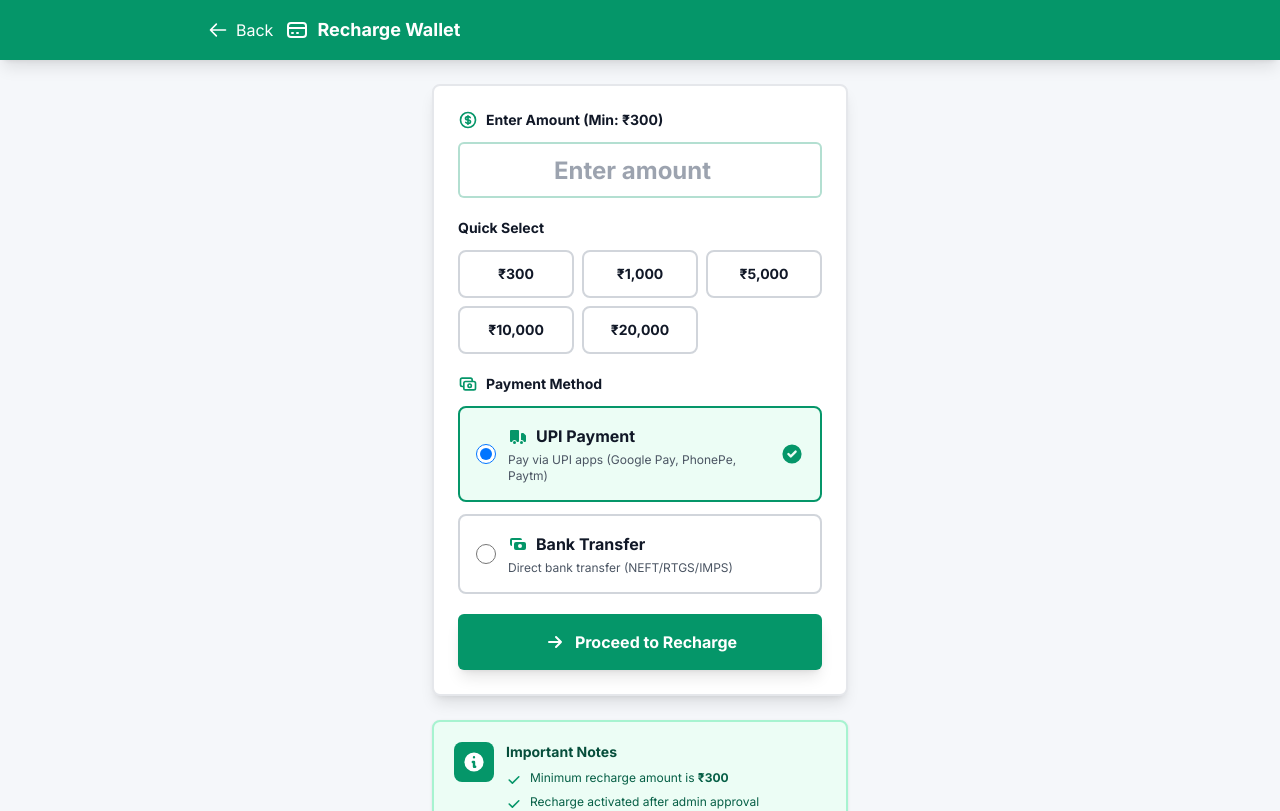
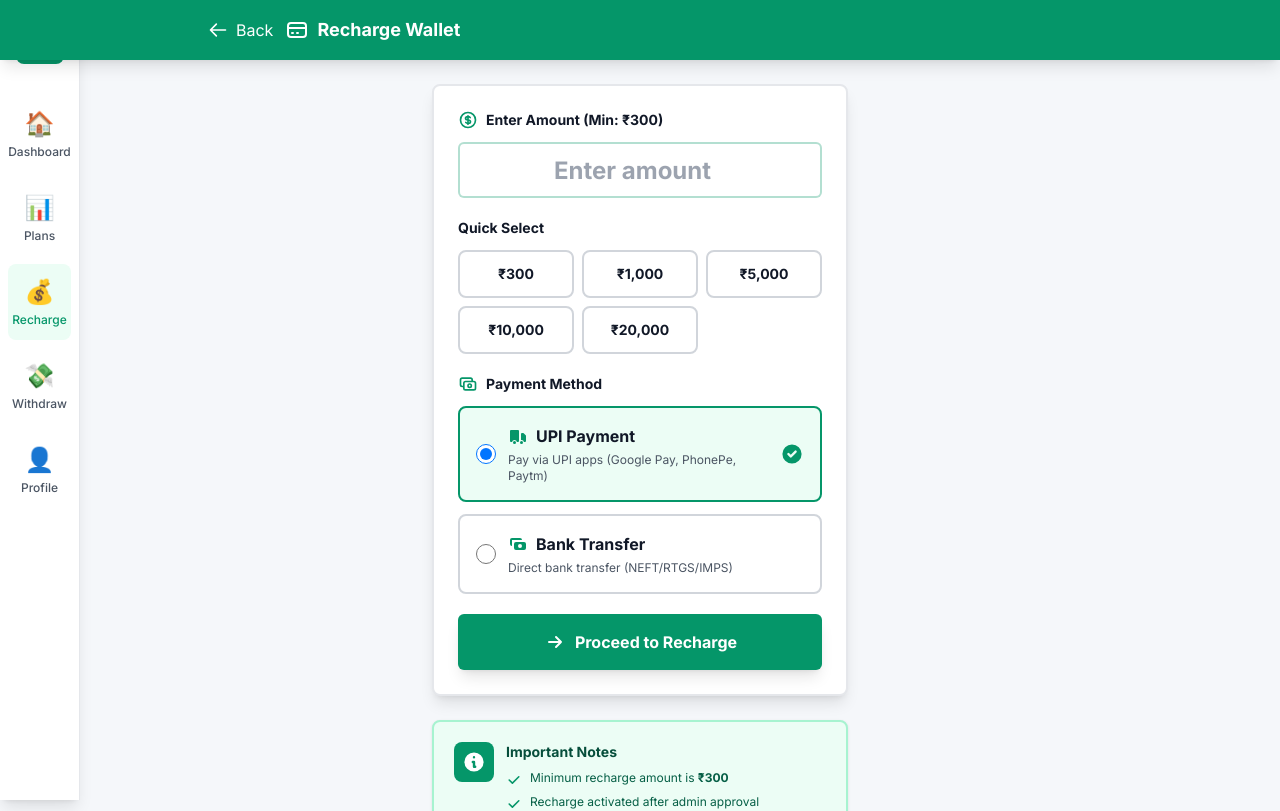
Before and after one commit to Devnaam/TradeX, a Next.js app: page /user/deposit in a window 1280 px wide. Shown: the top 811 px of the page. Built offline with nearby package versions, Linux system fonts and the light colour scheme.

Commit message:
updted the bottom bar

```diff
--- a/components/BottomNav.tsx
+++ b/components/BottomNav.tsx
@@ -39,14 +39,16 @@ export default function BottomNav() {
   };
 
   return (
-    <nav className="fixed bottom-0 left-0 right-0 bg-white border-t border-neutral-200 md:hidden z-50">
+    <>
+      {/* Mobile & iPad Bottom Navigation */}
+      <nav className="fixed bottom-0 left-0 right-0 bg-white border-t border-neutral-200 lg:hidden z-50 shadow-lg">
         <div className="grid grid-cols-5 h-16">
           {navItems.map((item) => (
             <Link key={item.path} href={item.path}>
               <button
-              className={`h-full flex flex-col items-center justify-center gap-1 transition-colors ${
+                className={`h-full flex flex-col items-center justify-center gap-1 transition-all ${
                   isActive(item.path)
-                  ? 'text-primary bg-blue-50'
+                    ? 'text-emerald-600 bg-emerald-50 font-bold'
                     : 'text-neutral-600 hover:bg-neutral-50'
                 }`}
               >
@@ -57,5 +59,36 @@ export default function BottomNav() {
           ))}
         </div>
       </nav>
+
+      {/* Laptop & Monitor Sidebar Navigation */}
+      <nav className="hidden lg:block fixed left-0 top-0 h-screen w-20 bg-white border-r border-neutral-200 z-40 shadow-lg">
+        <div className="flex flex-col h-full py-4">
+          {/* Logo/Brand */}
+          <div className="flex items-center justify-center mb-8">
+            <div className="w-12 h-12 bg-emerald-600 rounded-lg flex items-center justify-center">
+              <span className="text-white text-2xl font-bold">T</span>
+            </div>
+          </div>
+
+          {/* Navigation Items */}
+          <div className="flex-1 flex flex-col gap-2 px-2">
+            {navItems.map((item) => (
+              <Link key={item.path} href={item.path}>
+                <button
+                  className={`w-full flex flex-col items-center justify-center gap-1 py-3 rounded-lg transition-all ${
+                    isActive(item.path)
+                      ? 'text-emerald-600 bg-emerald-50 font-bold'
+                      : 'text-neutral-600 hover:bg-neutral-50'
+                  }`}
+                >
+                  <span className="text-2xl">{item.icon}</span>
+                  <span className="text-xs font-medium text-center">{item.name}</span>
+                </button>
+              </Link>
+            ))}
+          </div>
+        </div>
+      </nav>
+    </>
   );
 }
```
Lines whose indentation alone changed are shown as unchanged.
